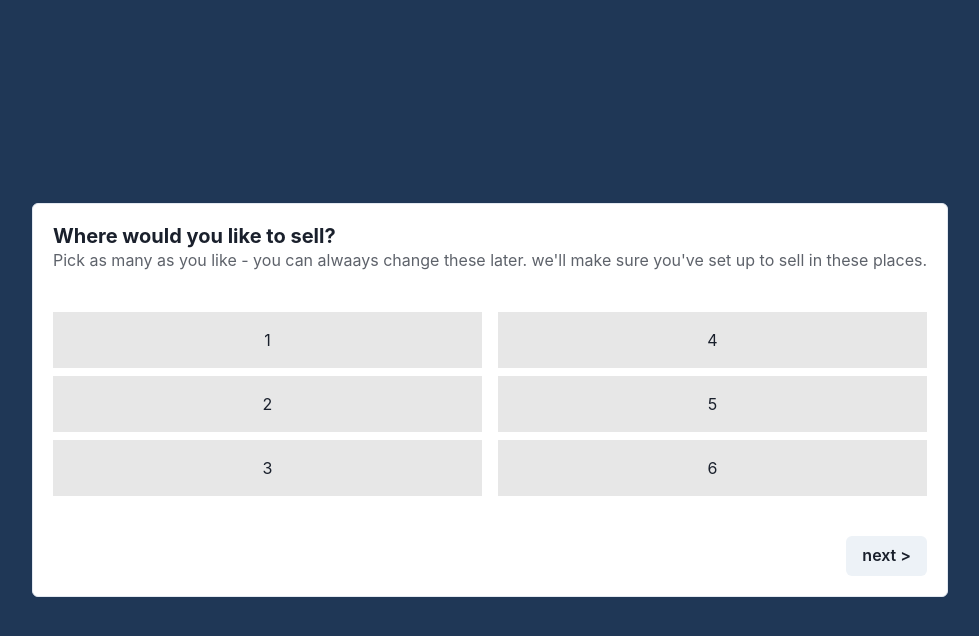
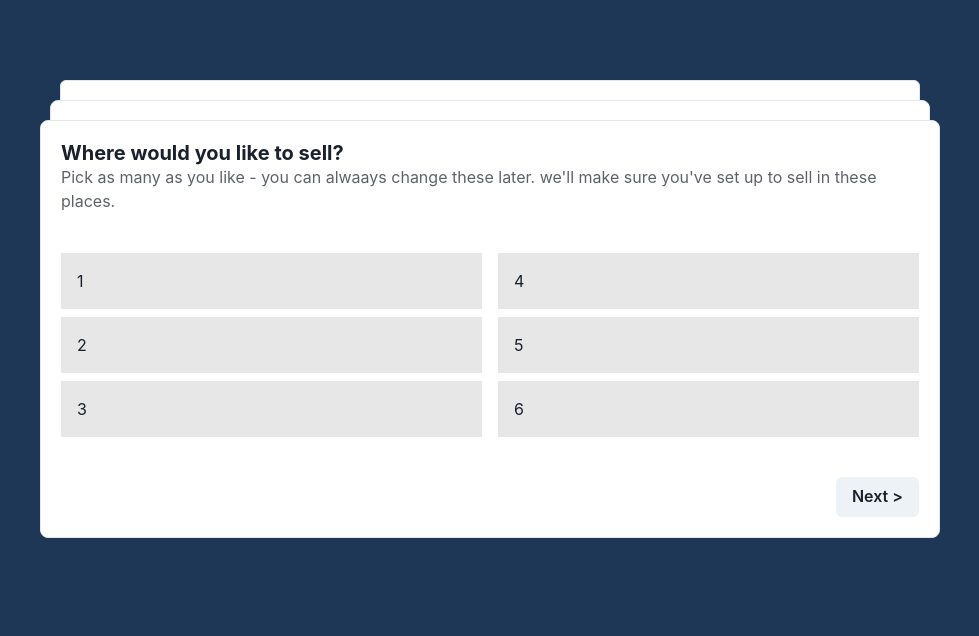
Before and after one commit to krishabb0605/Shopify, a React (Create React App) app: page / in a window 1280 px wide. Shown: the top 636 px of the page, without its empty margins (150-1129 px from the left). Built offline with nearby package versions, Linux system fonts and the light colour scheme.

Commit message:
- set items

```diff
--- a/src/App.js
+++ b/src/App.js
@@ -1,11 +1,74 @@
+import { useContext } from 'react';
 import './App.css';
-import { Layout } from './component';
+import { Layout1, Layout2, Layout3 } from './component';
+import { GlobalContext } from './context/global.context';
+import { Box, Flex } from '@chakra-ui/react';
 
 function App() {
+  const { currentStep } = useContext(GlobalContext);
+
   return (
-    <div className='App'>
-      <Layout />
-    </div>
+    <Box
+      h='100vh'
+      width='100vw'
+      bg='shopify.radial.bg'
+      pt='120px'
+      pos='relative'
+    >
+      {currentStep === 0 ? (
+        <Flex pos='relative' alignItems='center' justifyContent='center'>
+          <Flex
+            pos='relative'
+            zIndex='500'
+            alignItems='center'
+            justifyContent='center'
+          >
+            <Layout1 />
+          </Flex>
+          <Flex
+            pos='absolute'
+            zIndex='2'
+            top='-20px'
+            alignItems='center'
+            justifyContent='center'
+          >
+            <Layout2 />
+          </Flex>
+          <Flex
+            pos='absolute'
+            zIndex='1'
+            top='-40px'
+            alignItems='center'
+            justifyContent='center'
+          >
+            <Layout3 />
+          </Flex>
+        </Flex>
+      ) : currentStep === 1 ? (
+        <Flex pos='relative' alignItems='center' justifyContent='center'>
+          <Flex
+            pos='relative'
+            zIndex='2'
+            top='-20px'
+            alignItems='center'
+            justifyContent='center'
+          >
+            <Layout2 />
+          </Flex>
+          <Flex
+            pos='absolute'
+            zIndex='1'
+            top='-40px'
+            alignItems='center'
+            justifyContent='center'
+          >
+            <Layout3 />
+          </Flex>
+        </Flex>
+      ) : (
+        <Layout3 />
+      )}
+    </Box>
   );
 }
 
--- a/src/component/Layout/index.js
+++ b/src/component/Layout1/index.js
@@ -9,18 +9,36 @@ import {
   Heading,
   Text,
 } from '@chakra-ui/react';
-import React from 'react';
+import React, { useContext } from 'react';
+import { GlobalContext } from '../../context/global.context';
 
-const Layout = () => {
+const Layout1 = () => {
+  const { displayCard, handleStepCount } = useContext(GlobalContext);
+
+  console.log(displayCard);
   return (
-    <Box h='100vh' width='100vw' bg='shopify.radial.bg'>
-      <Flex alignItems='center' justifyContent='center' h='100%'>
-        <Card variant='outline'>
-          <CardHeader>
-            <Heading size='md' textAlign='start'>
-              {' '}
-              Where would you like to sell?
-            </Heading>
+    <Box>
+      <Flex justifyContent='center'>
+        <Card variant='outline' pos='relative' w='900px' borderRadius='8px'>
+          {/* {displayCard.map((cardValue, index) => (
+            <Card
+              height='30px'
+              width={`calc(100% - ${cardValue}px)`}
+              pos='absolute'
+              alignSelf='center'
+              bg='#e6e6e6'
+              top={`${(index + 1) * 5 - cardValue}px`}
+              borderRadius='8px'
+              zIndex={`calc(3 - ${index + 1})`}
+            />
+          ))} */}
+          <CardHeader
+            zIndex='3'
+            backgroundColor='inherit'
+            borderRadius='8px'
+            textAlign='start'
+          >
+            <Heading size='md'>Where would you like to sell?</Heading>
             <Text opacity='0.7'>
               Pick as many as you like - you can alwaays change these later.
               we'll make sure you've set up to sell in these places.
@@ -53,7 +71,7 @@ const Layout = () => {
             </Flex>
           </CardBody>
           <CardFooter alignItems='center' justifyContent='end'>
-            <Button>{'next >'}</Button>
+            <Button onClick={() => handleStepCount(true)}>{'Next >'}</Button>
           </CardFooter>
         </Card>
       </Flex>
@@ -61,4 +79,4 @@ const Layout = () => {
   );
 };
 
-export default Layout;
+export default Layout1;
--- /dev/null
+++ b/src/component/Layout2/index.js
@@ -0,0 +1,74 @@
+import {
+  Box,
+  Button,
+  Card,
+  CardBody,
+  CardFooter,
+  CardHeader,
+  Flex,
+  Heading,
+  Text,
+} from '@chakra-ui/react';
+import React, { useContext } from 'react';
+import { GlobalContext } from '../../context/global.context';
+
+const Layout2 = () => {
+  const { displayCard, handleStepCount } = useContext(GlobalContext);
+
+  return (
+    <Box >
+      <Flex justifyContent='center'>
+        <Card
+          variant='outline'
+          w='880px'
+          pos='relative'
+          borderRadius='8px'
+        >
+          {/* {displayCard.map((cardValue, index) => (
+            <Card
+              height='30px'
+              width={`calc(100% - ${cardValue}px)`}
+              pos='absolute'
+              alignSelf='center'
+              bg='#e6e6e6'
+              top={`${(index + 1) * 5 - cardValue}px`}
+              borderRadius='8px'
+              zIndex={`calc(3 - ${index + 1})`}
+            />
+          ))} */}
+          <CardHeader
+            zIndex='4'
+            backgroundColor='inherit'
+            textAlign='start'
+            borderRadius='8px'
+          >
+            <Heading size='md'>Which of these best descibes you ?</Heading>
+            <Text opacity='0.7'>
+              We'll help you get set up based on your business needs.
+            </Text>
+          </CardHeader>
+          <CardBody>
+            <Flex alignItems='center' gap='16px'>
+              <Flex flexDir='column' flex='1' gap='8px'>
+                <Box backgroundColor='shopify.text.gray' p='16px'>
+                  I'm just starting
+                </Box>
+              </Flex>
+              <Flex flexDir='column' flex='1' gap='8px'>
+                <Box backgroundColor='shopify.text.gray' p='16px'>
+                  I'm already selling online or in person.
+                </Box>
+              </Flex>
+            </Flex>
+          </CardBody>
+          <CardFooter alignItems='center' justifyContent='space-between'>
+            <Button onClick={() => handleStepCount(false)}>{'< Back'}</Button>
+            <Button onClick={() => handleStepCount(true)}>{'Next >'}</Button>
+          </CardFooter>
+        </Card>
+      </Flex>
+    </Box>
+  );
+};
+
+export default Layout2;
--- /dev/null
+++ b/src/component/Layout3/index.js
@@ -0,0 +1,81 @@
+import {
+  Box,
+  Button,
+  Card,
+  CardBody,
+  CardFooter,
+  CardHeader,
+  Flex,
+  Heading,
+  Text,
+} from '@chakra-ui/react';
+import React, { useContext, useState } from 'react';
+import { GlobalContext } from '../../context/global.context';
+
+const Layout3 = () => {
+  const { displayCard, handleStepCount } = useContext(GlobalContext);
+  const [isLoading, setIsLoading] = useState(false);
+
+  return (
+    <Box>
+      <Flex justifyContent='center'>
+        <Card variant='outline' w='860px'>
+          {/* {displayCard.length > 0 &&
+            displayCard.map((cardValue, index) => (
+              <Card
+                height='30px'
+                width={`calc(100% - ${cardValue}px)`}
+                pos='absolute'
+                alignSelf='center'
+                bg='#e6e6e6'
+                top={`${(index + 1) * 5 - cardValue}px`}
+                borderRadius='8px'
+                zIndex={`calc(3 - ${index + 1})`}
+              />
+            ))} */}
+          <CardHeader textAlign='start'>
+            <Heading size='md'>What do you plan to sell first ?</Heading>
+            <Text opacity='0.7'>
+              Pick what you want to start with. We'll help you stock your store
+              .
+            </Text>
+          </CardHeader>
+          <CardBody>
+            <Flex alignItems='center' gap='16px'>
+              <Flex flexDir='column' flex='1' gap='8px'>
+                <Box backgroundColor='shopify.text.gray' p='16px'>
+                  1
+                </Box>
+                <Box backgroundColor='shopify.text.gray' p='16px'>
+                  2
+                </Box>
+                <Box backgroundColor='shopify.text.gray' p='16px'>
+                  3
+                </Box>
+              </Flex>
+              <Flex flexDir='column' flex='1' gap='8px'>
+                <Box backgroundColor='shopify.text.gray' p='16px'>
+                  4
+                </Box>
+                <Box backgroundColor='shopify.text.gray' p='16px'>
+                  5
+                </Box>
+                <Box backgroundColor='shopify.text.gray' p='16px'>
+                  6
+                </Box>
+              </Flex>
+            </Flex>
+          </CardBody>
+          <CardFooter alignItems='center' justifyContent='space-between'>
+            <Button onClick={() => handleStepCount(false)}>{'< Back'}</Button>
+            <Button isLoading={isLoading} onClick={() => setIsLoading(true)}>
+              {'Get started -->'}
+            </Button>
+          </CardFooter>
+        </Card>
+      </Flex>
+    </Box>
+  );
+};
+
+export default Layout3;
--- a/src/component/index.js
+++ b/src/component/index.js
@@ -1,2 +1,5 @@
-import Layout from './Layout';
-export { Layout };
+import Layout1 from './Layout1';
+import Layout2 from './Layout2';
+import Layout3 from './Layout3';
+
+export { Layout1, Layout2, Layout3 };
--- /dev/null
+++ b/src/context/global.context.js
@@ -0,0 +1,34 @@
+import { createContext, useEffect, useState } from 'react';
+
+export const GlobalContext = createContext();
+
+const GlobalContextProvider = (props) => {
+  const [currentStep, setCurrentStep] = useState(0);
+  const [displayCard, setDisplayCard] = useState([]);
+
+  const handleStepCount = (isNext) => {
+    setCurrentStep(isNext ? currentStep + 1 : currentStep - 1);
+  };
+
+  useEffect(() => {
+    let cardArray = Array.from(
+      { length: 2 - currentStep },
+      (x, i) => (i + 1) * 20
+    );
+    setDisplayCard(cardArray);
+  }, [currentStep]);
+
+  return (
+    <GlobalContext.Provider
+      value={{
+        currentStep,
+        displayCard,
+        handleStepCount,
+      }}
+    >
+      {props.children}
+    </GlobalContext.Provider>
+  );
+};
+
+export default GlobalContextProvider;
--- a/src/index.js
+++ b/src/index.js
@@ -5,6 +5,7 @@ import App from './App';
 import reportWebVitals from './reportWebVitals';
 import { ChakraProvider, extendTheme } from '@chakra-ui/react';
 import { coreTheme } from './theme/core';
+import GlobalContextProvider from './context/global.context';
 
 const theme = extendTheme({
   ...coreTheme,
@@ -13,7 +14,9 @@ const theme = extendTheme({
 const root = ReactDOM.createRoot(document.getElementById('root'));
 root.render(
   <ChakraProvider theme={theme}>
-    <App />
+    <GlobalContextProvider>
+      <App />
+    </GlobalContextProvider>
   </ChakraProvider>
 );
 
```
